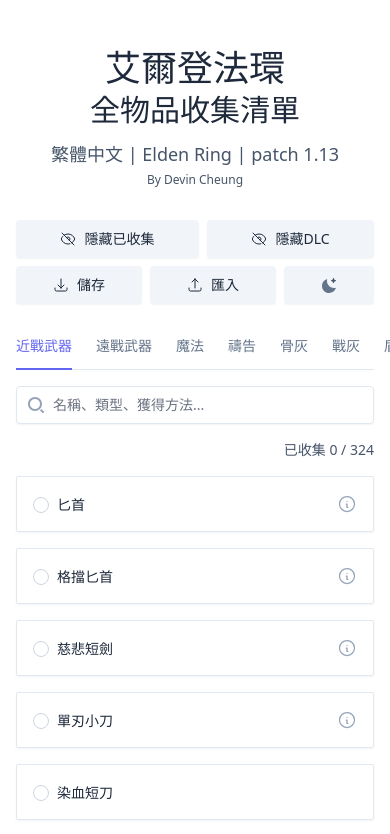
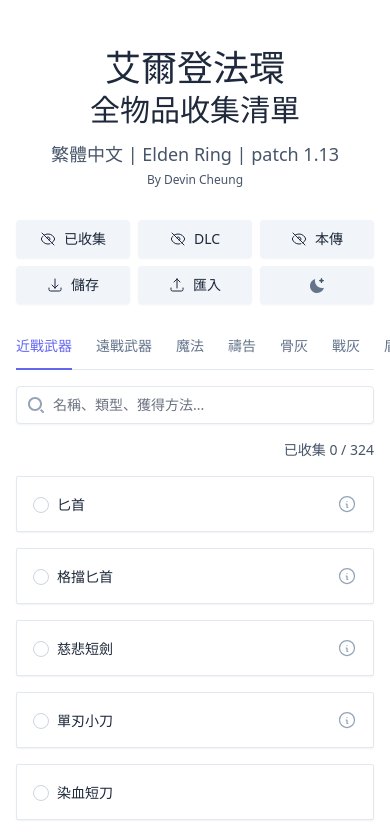
Before and after one commit to devinscheung/elden-ring-checklist, an Angular app: page / in a window 390 px wide. Shown: the top 834 px of the page. Built offline with nearby package versions, Linux system fonts and the light colour scheme.

Commit message:
feat: add "hide base game"

```diff
--- a/src/app/app.component.html
+++ b/src/app/app.component.html
@@ -8,20 +8,20 @@
     <main class="grow">
       <div class="px-4 sm:px-6 lg:px-8 py-8 w-full">
         <div class="relative mb-8">
-          <div class="sm:flex sm:justify-between">
-            <div class="grid grid-flow-col sm:auto-cols-max gap-2 mb-2 sm:mb-0">
+          <div class="md:flex md:justify-between">
+            <div class="grid grid-cols-3 gap-2 mb-2 md:mb-0">
               <button (click)="toggleHideCompleted()" class="btn">
                 @if(isHideCompleted()){
                   <svg xmlns="http://www.w3.org/2000/svg" fill="none" viewBox="0 0 24 24" stroke-width="1.5" stroke="currentColor" class="w-4 h-4">
                     <path stroke-linecap="round" stroke-linejoin="round" d="M2.036 12.322a1.012 1.012 0 0 1 0-.639C3.423 7.51 7.36 4.5 12 4.5c4.638 0 8.573 3.007 9.963 7.178.07.207.07.431 0 .639C20.577 16.49 16.64 19.5 12 19.5c-4.638 0-8.573-3.007-9.963-7.178Z" />
                     <path stroke-linecap="round" stroke-linejoin="round" d="M15 12a3 3 0 1 1-6 0 3 3 0 0 1 6 0Z" />
                   </svg>
-                  <span class="pl-2">顯示已收集</span>
+                  <span class="pl-2 flex"><span class="hidden sm:block">顯示</span>已收集</span>
                 }@else {
                   <svg xmlns="http://www.w3.org/2000/svg" fill="none" viewBox="0 0 24 24" stroke-width="1.5" stroke="currentColor" class="w-4 h-4">
                     <path stroke-linecap="round" stroke-linejoin="round" d="M3.98 8.223A10.477 10.477 0 0 0 1.934 12C3.226 16.338 7.244 19.5 12 19.5c.993 0 1.953-.138 2.863-.395M6.228 6.228A10.451 10.451 0 0 1 12 4.5c4.756 0 8.773 3.162 10.065 7.498a10.522 10.522 0 0 1-4.293 5.774M6.228 6.228 3 3m3.228 3.228 3.65 3.65m7.894 7.894L21 21m-3.228-3.228-3.65-3.65m0 0a3 3 0 1 0-4.243-4.243m4.242 4.242L9.88 9.88" />
                   </svg>
-                  <span class="pl-2">隱藏已收集</span>
+                  <span class="pl-2 flex"><span class="hidden sm:block">隱藏</span>已收集</span>
                 }
               </button>
               <button (click)="toggleHideDLC()" class="btn">
@@ -30,17 +30,31 @@
                     <path stroke-linecap="round" stroke-linejoin="round" d="M2.036 12.322a1.012 1.012 0 0 1 0-.639C3.423 7.51 7.36 4.5 12 4.5c4.638 0 8.573 3.007 9.963 7.178.07.207.07.431 0 .639C20.577 16.49 16.64 19.5 12 19.5c-4.638 0-8.573-3.007-9.963-7.178Z" />
                     <path stroke-linecap="round" stroke-linejoin="round" d="M15 12a3 3 0 1 1-6 0 3 3 0 0 1 6 0Z" />
                   </svg>
-                  <span class="pl-2">顯示DLC</span>
+                  <span class="pl-2 flex"><span class="hidden sm:block">顯示</span>DLC</span>
                 }@else {
                   <svg xmlns="http://www.w3.org/2000/svg" fill="none" viewBox="0 0 24 24" stroke-width="1.5" stroke="currentColor" class="w-4 h-4">
                     <path stroke-linecap="round" stroke-linejoin="round" d="M3.98 8.223A10.477 10.477 0 0 0 1.934 12C3.226 16.338 7.244 19.5 12 19.5c.993 0 1.953-.138 2.863-.395M6.228 6.228A10.451 10.451 0 0 1 12 4.5c4.756 0 8.773 3.162 10.065 7.498a10.522 10.522 0 0 1-4.293 5.774M6.228 6.228 3 3m3.228 3.228 3.65 3.65m7.894 7.894L21 21m-3.228-3.228-3.65-3.65m0 0a3 3 0 1 0-4.243-4.243m4.242 4.242L9.88 9.88" />
                   </svg>
-                  <span class="pl-2">隱藏DLC</span>
+                  <span class="pl-2 flex"><span class="hidden sm:block">隱藏</span>DLC</span>
+                }
+              </button>
+              <button (click)="toggleHideBaseGame()" class="btn">
+                @if(isHideBaseGame()){
+                  <svg xmlns="http://www.w3.org/2000/svg" fill="none" viewBox="0 0 24 24" stroke-width="1.5" stroke="currentColor" class="w-4 h-4">
+                    <path stroke-linecap="round" stroke-linejoin="round" d="M2.036 12.322a1.012 1.012 0 0 1 0-.639C3.423 7.51 7.36 4.5 12 4.5c4.638 0 8.573 3.007 9.963 7.178.07.207.07.431 0 .639C20.577 16.49 16.64 19.5 12 19.5c-4.638 0-8.573-3.007-9.963-7.178Z" />
+                    <path stroke-linecap="round" stroke-linejoin="round" d="M15 12a3 3 0 1 1-6 0 3 3 0 0 1 6 0Z" />
+                  </svg>
+                  <span class="pl-2 flex"><span class="hidden sm:block">顯示</span>本傳</span>
+                }@else {
+                  <svg xmlns="http://www.w3.org/2000/svg" fill="none" viewBox="0 0 24 24" stroke-width="1.5" stroke="currentColor" class="w-4 h-4">
+                    <path stroke-linecap="round" stroke-linejoin="round" d="M3.98 8.223A10.477 10.477 0 0 0 1.934 12C3.226 16.338 7.244 19.5 12 19.5c.993 0 1.953-.138 2.863-.395M6.228 6.228A10.451 10.451 0 0 1 12 4.5c4.756 0 8.773 3.162 10.065 7.498a10.522 10.522 0 0 1-4.293 5.774M6.228 6.228 3 3m3.228 3.228 3.65 3.65m7.894 7.894L21 21m-3.228-3.228-3.65-3.65m0 0a3 3 0 1 0-4.243-4.243m4.242 4.242L9.88 9.88" />
+                  </svg>
+                  <span class="pl-2 flex"><span class="hidden sm:block">隱藏</span>本傳</span>
                 }
               </button>
             </div>
 
-            <div class="grid grid-flow-col sm:auto-cols-max gap-2">
+            <div class="grid grid-cols-3 gap-2">
               <button (click)="download()" class="btn">
                 <svg xmlns="http://www.w3.org/2000/svg" fill="none" viewBox="0 0 24 24" stroke-width="1.5" stroke="currentColor" class="w-4 h-4">
                   <path stroke-linecap="round" stroke-linejoin="round" d="M3 16.5v2.25A2.25 2.25 0 0 0 5.25 21h13.5A2.25 2.25 0 0 0 21 18.75V16.5M16.5 12 12 16.5m0 0L7.5 12m4.5 4.5V3" />
--- a/src/app/app.component.ts
+++ b/src/app/app.component.ts
@@ -63,6 +63,7 @@
 
   isHideCompleted = computed(() => this.preferenceService.hideCompleted());
   isHideDLC = computed(() => this.preferenceService.hideDLC());
+  isHideBaseGame = computed(() => this.preferenceService.hideBaseGame());
 
   async ngOnInit() {
     this.restoreFromLocalStorage();
@@ -159,6 +160,10 @@
     fileInput.click();
   }
 
+  toggleDarkMode() {
+    this.preferenceService.toggleDarkMode();
+  }
+
   toggleHideCompleted() {
     this.preferenceService.toggleHideCompleted();
   }
@@ -167,8 +172,8 @@
     this.preferenceService.toggleHideDLC();
   }
 
-  toggleDarkMode() {
-    this.preferenceService.toggleDarkMode();
+  toggleHideBaseGame() {
+    this.preferenceService.toggleHideBaseGame();
   }
 
   getPagedData(){
--- a/src/app/list/list.component.html
+++ b/src/app/list/list.component.html
@@ -13,9 +13,8 @@
 </div>
 
 <div class="grid grid-cols-1 sm:grid-cols-2 lg:grid-cols-4 gap-4">
-    @for(item of filteredItems();track $index){
-        @if(!(isHideCompleted() && item.completed)){
-            @if(!(item.dlc && isHideDLC())){
+    @for(item of filteredItems(); track $index) {
+        @if(!(item.completed && isHideCompleted()) && !(item.dlc && isHideDLC()) && !(!item.dlc && isHideBaseGame())){
             <div class="bg-white dark:bg-slate-800 shadow-sm rounded-sm border border-slate-200 dark:border-slate-700 p-4">
                 <div class="flex justify-between text-sm font-normal">
                     <div class="grow mt-0.5 space-y-3">
@@ -54,5 +53,4 @@
             </div>
         }
     }
-    }
 </div>
--- a/src/app/list/list.component.ts
+++ b/src/app/list/list.component.ts
@@ -34,6 +34,10 @@
     this.preferenceService.hideDLC()
   );
 
+  isHideBaseGame = computed(() =>
+    this.preferenceService.hideBaseGame()
+  );
+
   filteredItems = computed(() => {
     const search = this.searchValue().toLowerCase().trim();
     return this.data().filter(item => item.name.toLowerCase().includes(search) || item.type?.toLowerCase().includes(search) || item.notes?.toLowerCase().includes(search));
--- a/src/app/services/preference.service.ts
+++ b/src/app/services/preference.service.ts
@@ -8,6 +8,7 @@
   private darkMode = signal<boolean>(false);
   hideCompleted = signal(false);
   hideDLC = signal(false);
+  hideBaseGame = signal(false);
 
   constructor() {
 
@@ -38,4 +39,8 @@
   toggleHideDLC() {
     this.hideDLC.set(!this.hideDLC());
   }
+
+  toggleHideBaseGame() {
+    this.hideBaseGame.set(!this.hideBaseGame());
+  }
 }
```
Lines whose indentation alone changed are shown as unchanged.
